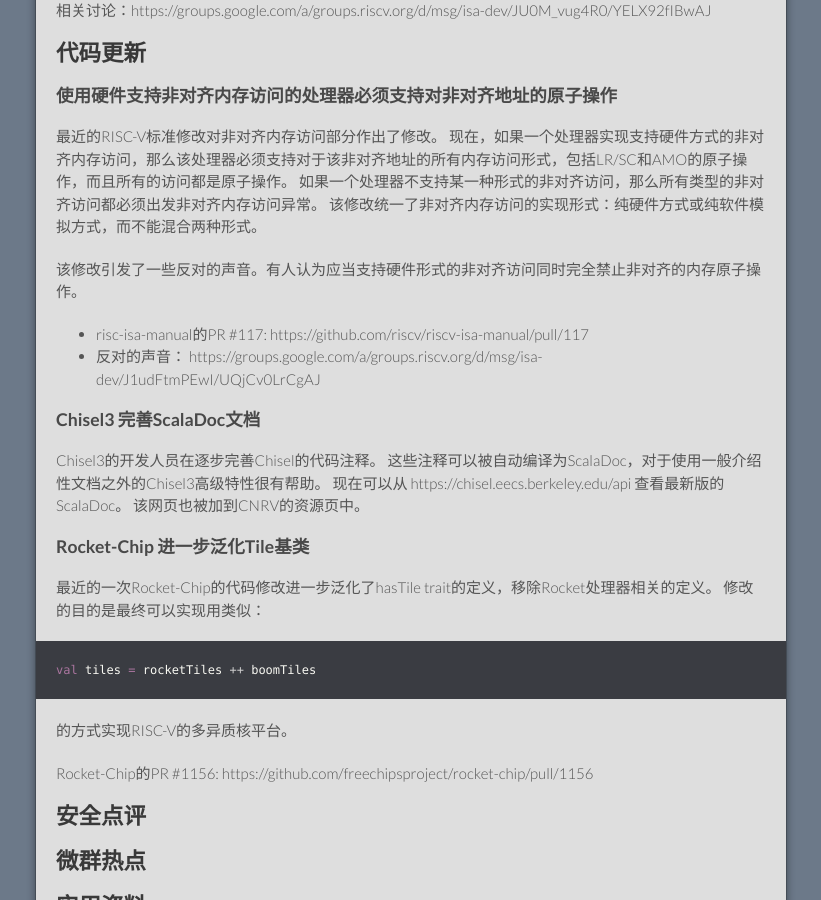
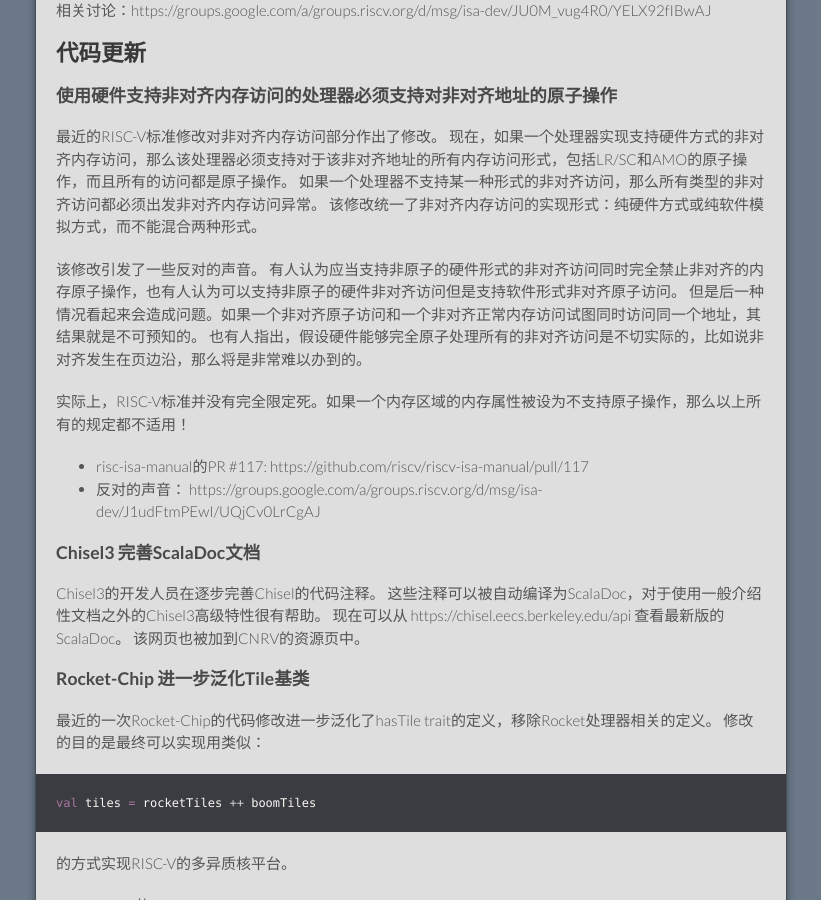
Before and after one commit to cnrv/home, a Jekyll site: the page built from bi-week-rpts/2017-12-21.md, in a window 1280 px wide and 900 px high, scrolled down 1644 px. Shown: the whole window, without its empty margins (229-1050 px from the left). Built offline with Jekyll 4.4.1, drawn with Linux system fonts in a browser that asks for light colours; Markdown is read by kramdown in place of the engine named in the settings; comment, search, counter and statistics services are not loaded; our own code applies the rules of GitHub Pages for plain Markdown files.

Commit message:
adding more information for atomic unaligned ops

```diff
--- a/bi-week-rpts/2017-12-21.md
+++ b/bi-week-rpts/2017-12-21.md
@@ -73,7 +73,12 @@
 如果一个处理器不支持某一种形式的非对齐访问，那么所有类型的非对齐访问都必须出发非对齐内存访问异常。
 该修改统一了非对齐内存访问的实现形式：纯硬件方式或纯软件模拟方式，而不能混合两种形式。
 
-该修改引发了一些反对的声音。有人认为应当支持硬件形式的非对齐访问同时完全禁止非对齐的内存原子操作。
+该修改引发了一些反对的声音。
+有人认为应当支持非原子的硬件形式的非对齐访问同时完全禁止非对齐的内存原子操作，也有人认为可以支持非原子的硬件非对齐访问但是支持软件形式非对齐原子访问。
+但是后一种情况看起来会造成问题。如果一个非对齐原子访问和一个非对齐正常内存访问试图同时访问同一个地址，其结果就是不可预知的。
+也有人指出，假设硬件能够完全原子处理所有的非对齐访问是不切实际的，比如说非对齐发生在页边沿，那么将是非常难以办到的。
+
+实际上，RISC-V标准并没有完全限定死。如果一个内存区域的内存属性被设为不支持原子操作，那么以上所有的规定都不适用！
 
 - risc-isa-manual的PR \#117: https://github.com/riscv/riscv-isa-manual/pull/117
 - 反对的声音： https://groups.google.com/a/groups.riscv.org/d/msg/isa-dev/J1udFtmPEwI/UQjCv0LrCgAJ
```
